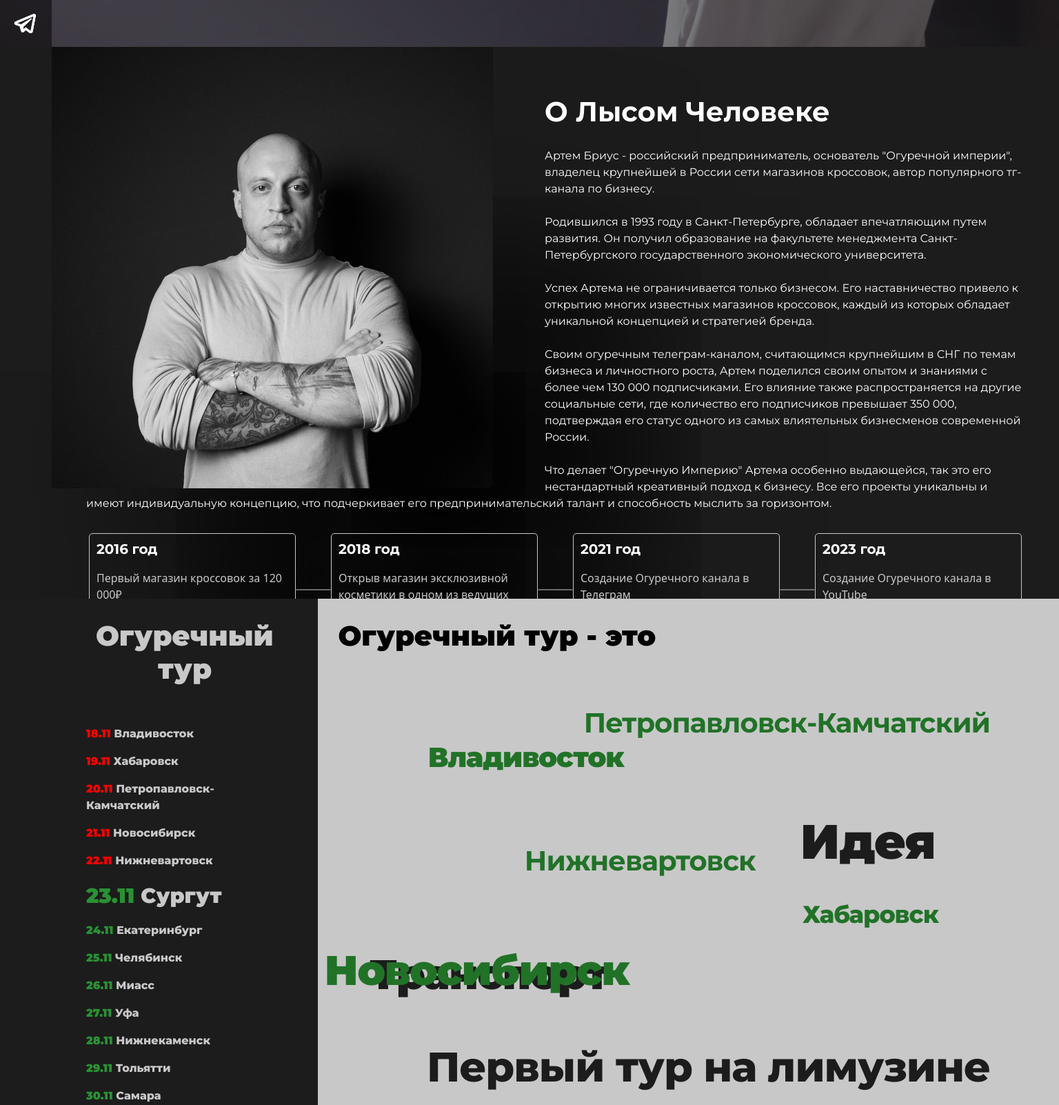
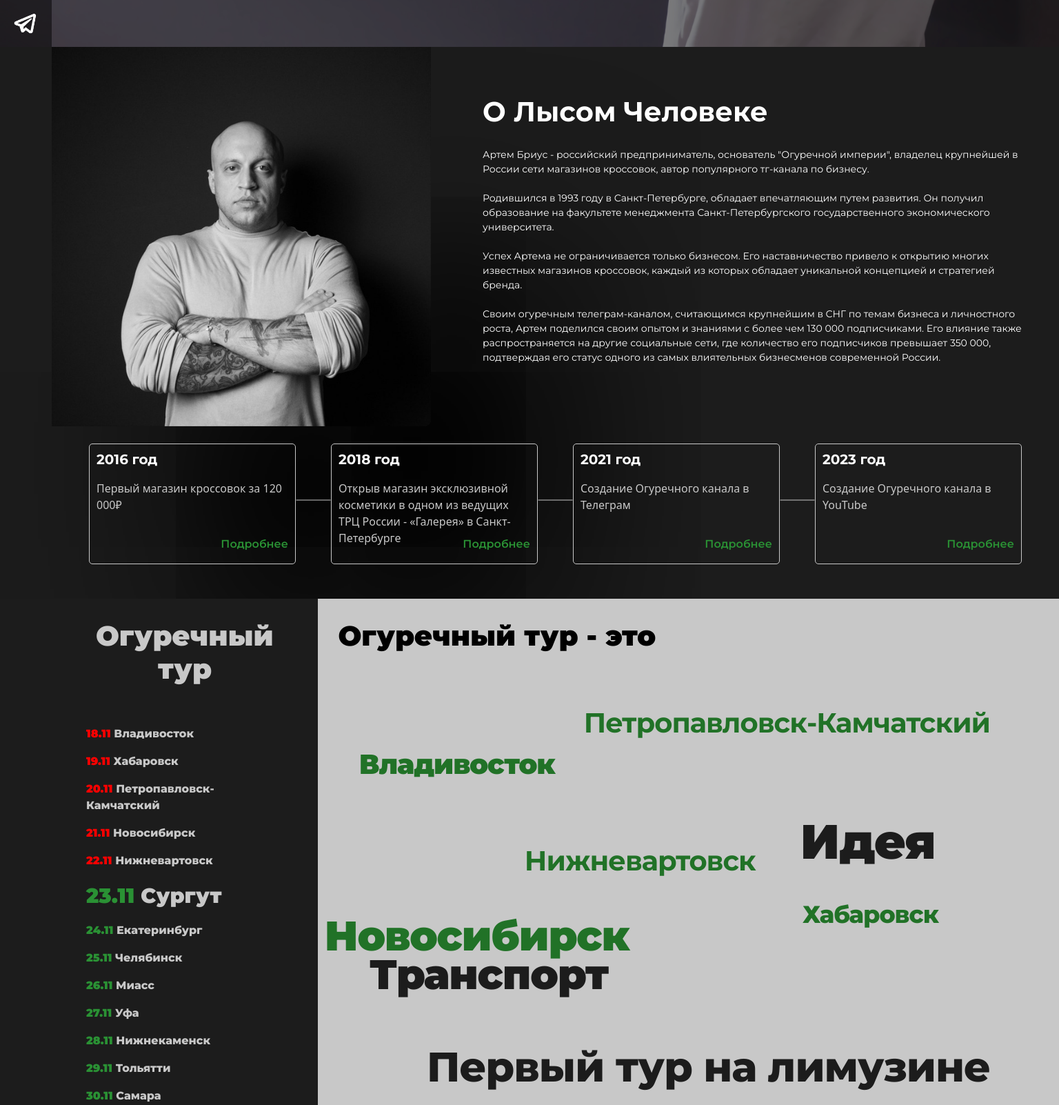
Before and after one commit to Konstantin-create/ogrtz, a Flask app: page / in a window 1536 px wide. Shown: the part 732-2334 px from the top of the page at 69% size. Run offline with Flask 3, Linux system fonts and the light colour scheme; some libraries are stand-ins or nearby versions.

Commit message:
feat: working on adaptive

```diff
--- a/app/static/css/styles.css
+++ b/app/static/css/styles.css
@@ -382,3 +382,30 @@
     left: 300px;
     color: #217227;
 }
+
+@media screen and (min-width: 1300px) {
+    .second-logo {
+        width: 550px;
+        height: 550px;
+    }
+
+    .second-about-text {
+        font-size: 14px;
+    }
+
+    .second-about-text-block {
+        height: 550px;
+    }
+
+    .time-line-blocks {
+        margin: 10px auto;
+    }
+
+    .el4 {
+        top: 210px;
+        left: 60px;
+    }
+    .el7 {
+        bottom: 250px;
+    }
+}
--- a/app/templates/index.html
+++ b/app/templates/index.html
@@ -48,11 +48,7 @@
             Своим огуречным телеграм-каналом, считающимся крупнейшим в СНГ по темам бизнеса и личностного роста, Артем
             поделился своим опытом и знаниями с более чем 130 000 подписчиками. Его влияние также распространяется на
             другие социальные сети, где количество его подписчиков превышает 350 000, подтверждая его статус одного из
-            самых влиятельных бизнесменов современной России.<br><br>
-
-            Что делает "Огуречную Империю" Артема особенно выдающейся, так это его нестандартный креативный подход к
-            бизнесу. Все его проекты уникальны и имеют индивидуальную концепцию, что подчеркивает его
-            предпринимательский талант и способность мыслить за горизонтом.
+            самых влиятельных бизнесменов современной России.
         </p>
     </div>
     <div class="time-line-blocks wow slideInUp" data-wow-duration="1.2">
```
